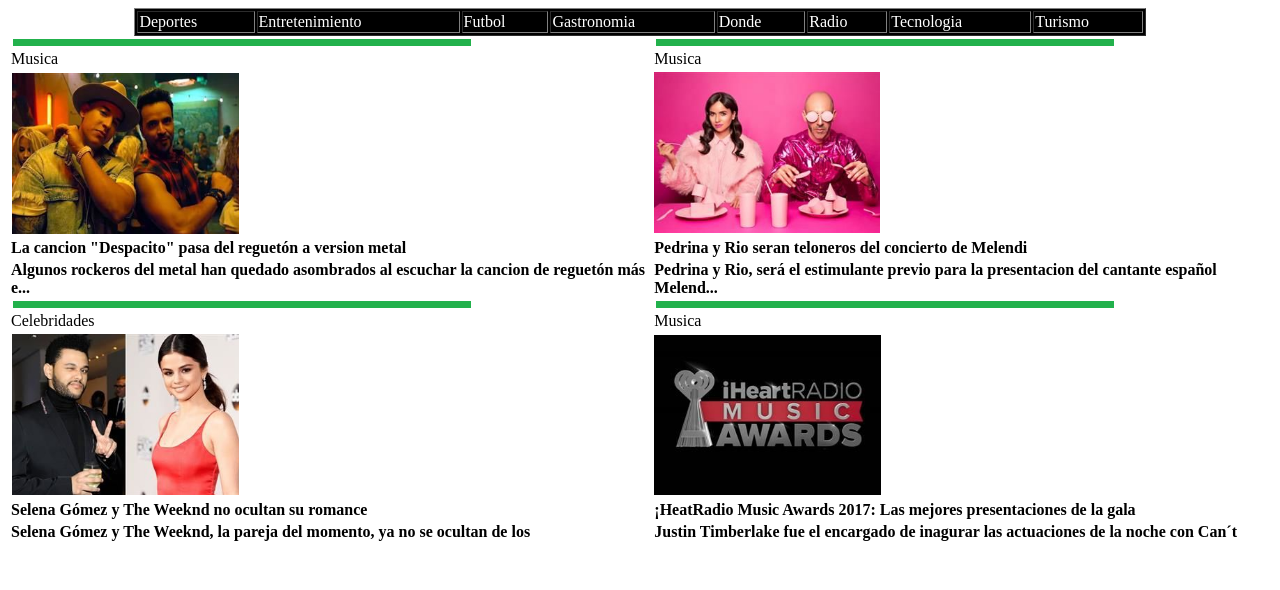
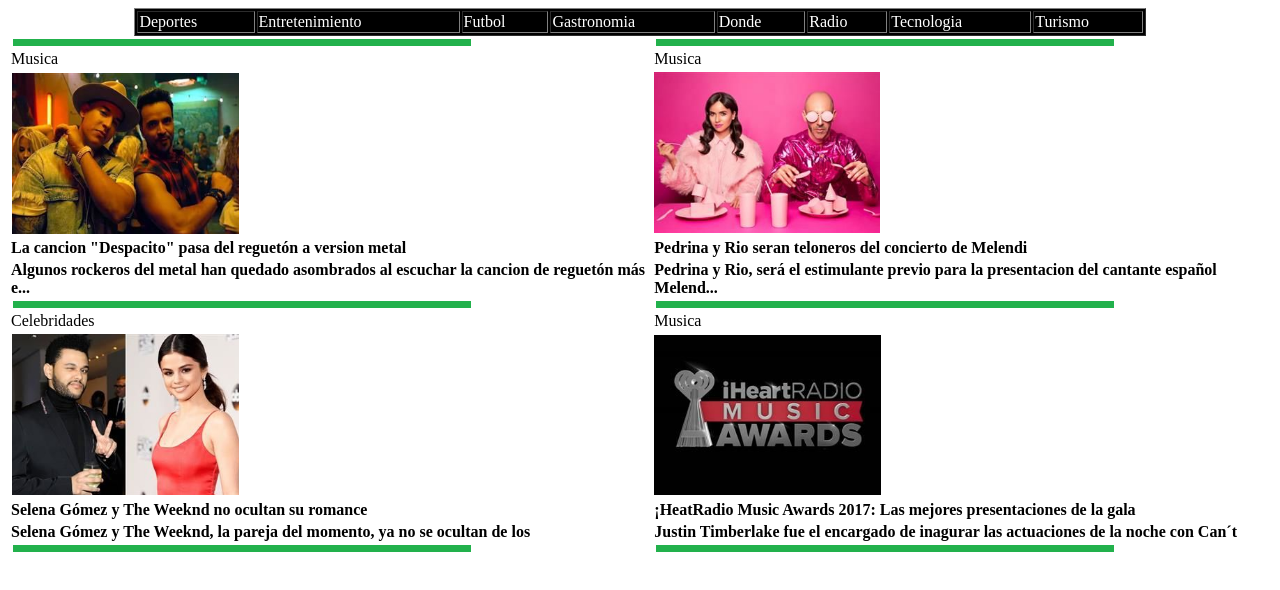
Before and after one commit to Nickk17/nickk17.github.io, a plain HTML site: page index.html in a window 1280 px wide. Drawn offline with Linux system fonts and the light colour scheme.

Commit message:
Update index.html

```diff
--- a/index.html
+++ b/index.html
@@ -33,6 +33,8 @@
 </Tr>
 </Tr>
 <Td><b>Selena Gómez y The Weeknd, la pareja del momento, ya no se ocultan de los </b></Td><Td><b>Justin Timberlake fue el encargado de inagurar las actuaciones de la noche con Can´t</b></Td>
+<Tr>
+<Td><img src="linea verde.png" with="100%" height="100%"/></Td><Td><img src="linea verde.png"with="100%" height="100%"/></Td>
 </Tr>
 </Table>
 
```
